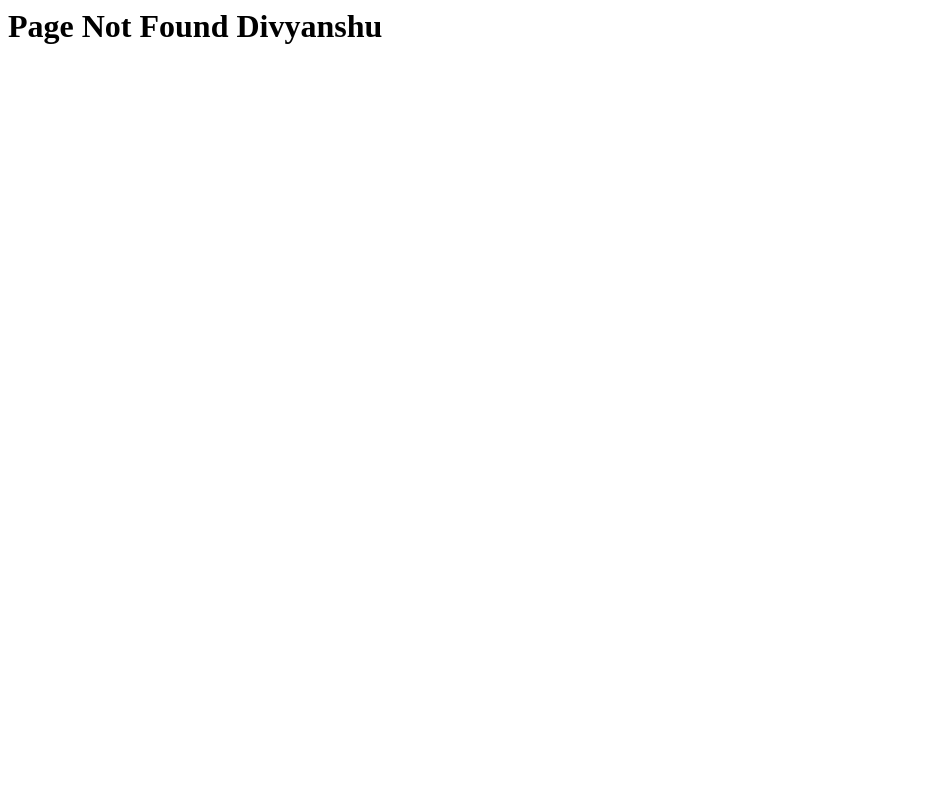
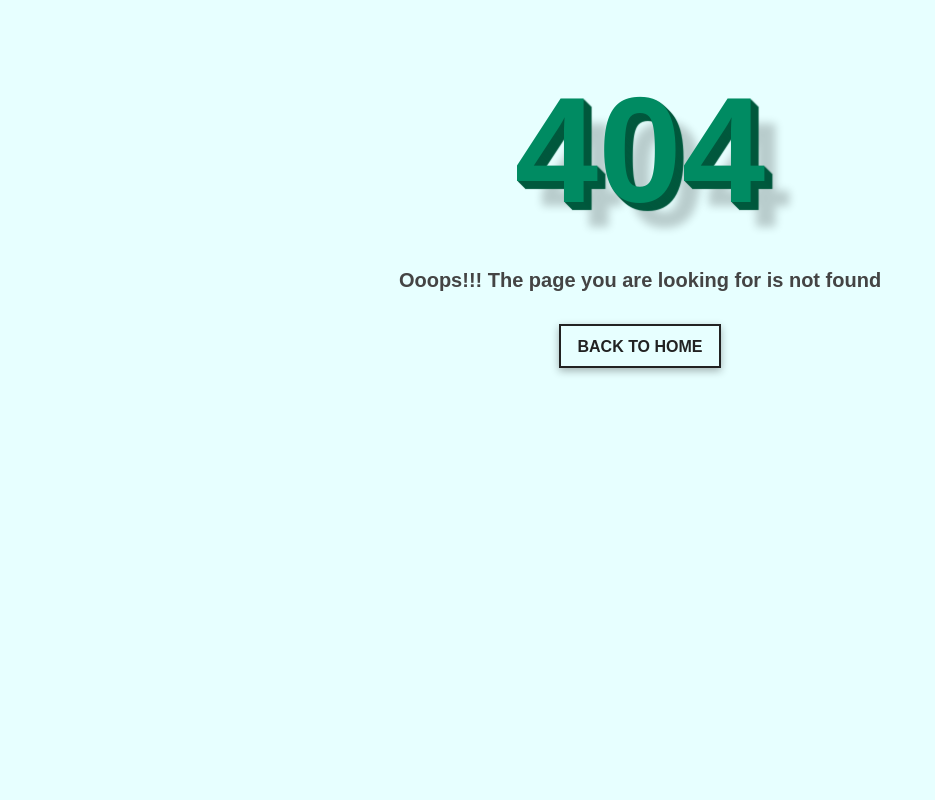
Before and after one commit to Divyanshukrishna/RJPOLICE_HACK_607_DevDroids_6, a Django app: template templates/404.html in a window 1280 px wide. Shown: the whole page, without its empty margins (0-935 px from the left). Run offline with Django 5.2, Linux system fonts and the light colour scheme; the template is opened without the code that fills it, so the values that code supplies are empty.

Commit message:
404_changes

```diff
--- a/templates/404.html
+++ b/templates/404.html
@@ -1 +1,82 @@
-<h1>Page Not Found Divyanshu<h1>
+<!DOCTYPE html>
+<!--[if lt IE 7]>      <html class="no-js lt-ie9 lt-ie8 lt-ie7"> <![endif]-->
+<!--[if IE 7]>         <html class="no-js lt-ie9 lt-ie8"> <![endif]-->
+<!--[if IE 8]>         <html class="no-js lt-ie9"> <![endif]-->
+<!--[if gt IE 8]>      <html class="no-js"> <!--<![endif]-->
+<html>
+    <head>
+        <meta charset="utf-8">
+        <meta http-equiv="X-UA-Compatible" content="IE=edge">
+        <title>404 Page</title>
+        <meta name="description" content="">
+        <meta name="viewport" content="width=device-width, initial-scale=1">
+        <link rel="stylesheet" href="">
+        <style>
+            html, body{
+                margin: 0;
+                padding: 0;
+                text-align: center;
+                font-family: sans-serif;
+                background-color: #E7FFFF;
+              }
+
+              h1, a{
+                margin: 0;
+                padding: 0;
+                text-decoration: none;
+              }
+
+              .section{
+                padding: 4rem 2rem;
+              }
+
+              .section .error{
+                font-size: 150px;
+                color: #008B62;
+                text-shadow:
+                  1px 1px 1px #00593E,
+                  2px 2px 1px #00593E,
+                  3px 3px 1px #00593E,
+                  4px 4px 1px #00593E,
+                  5px 5px 1px #00593E,
+                  6px 6px 1px #00593E,
+                  7px 7px 1px #00593E,
+                  8px 8px 1px #00593E,
+                  25px 25px 8px rgba(0,0,0, 0.2);
+              }
+
+              .page{
+                margin: 2rem 0;
+                font-size: 20px;
+                font-weight: 600;
+                color: #444;
+              }
+
+              .back-home{
+                display: inline-block;
+                border: 2px solid #222;
+                color: #222;
+                text-transform: uppercase;
+                font-weight: 600;
+                padding: 0.75rem 1rem 0.6rem;
+                transition: all 0.2s linear;
+                box-shadow: 0 3px 8px rgba(0,0,0, 0.3);
+              }
+              .back-home:hover{
+                background: #222;
+                color: #ddd;
+              }
+        </style>
+    </head>
+    <body>
+        <!--[if lt IE 7]>
+            <p class="browsehappy">You are using an <strong>outdated</strong> browser. Please <a href="#">upgrade your browser</a> to improve your experience.</p>
+        <![endif]-->
+        <div class="section">
+            <h1 class="error">404</h1>
+            <div class="page">Ooops!!! The page you are looking for is not found</div>
+            <a class="back-home" href="{% url "afterlogin" %}">Back to home</a>
+          </div>
+        <script src="" async defer></script>
+    </body>
+</html>
```
